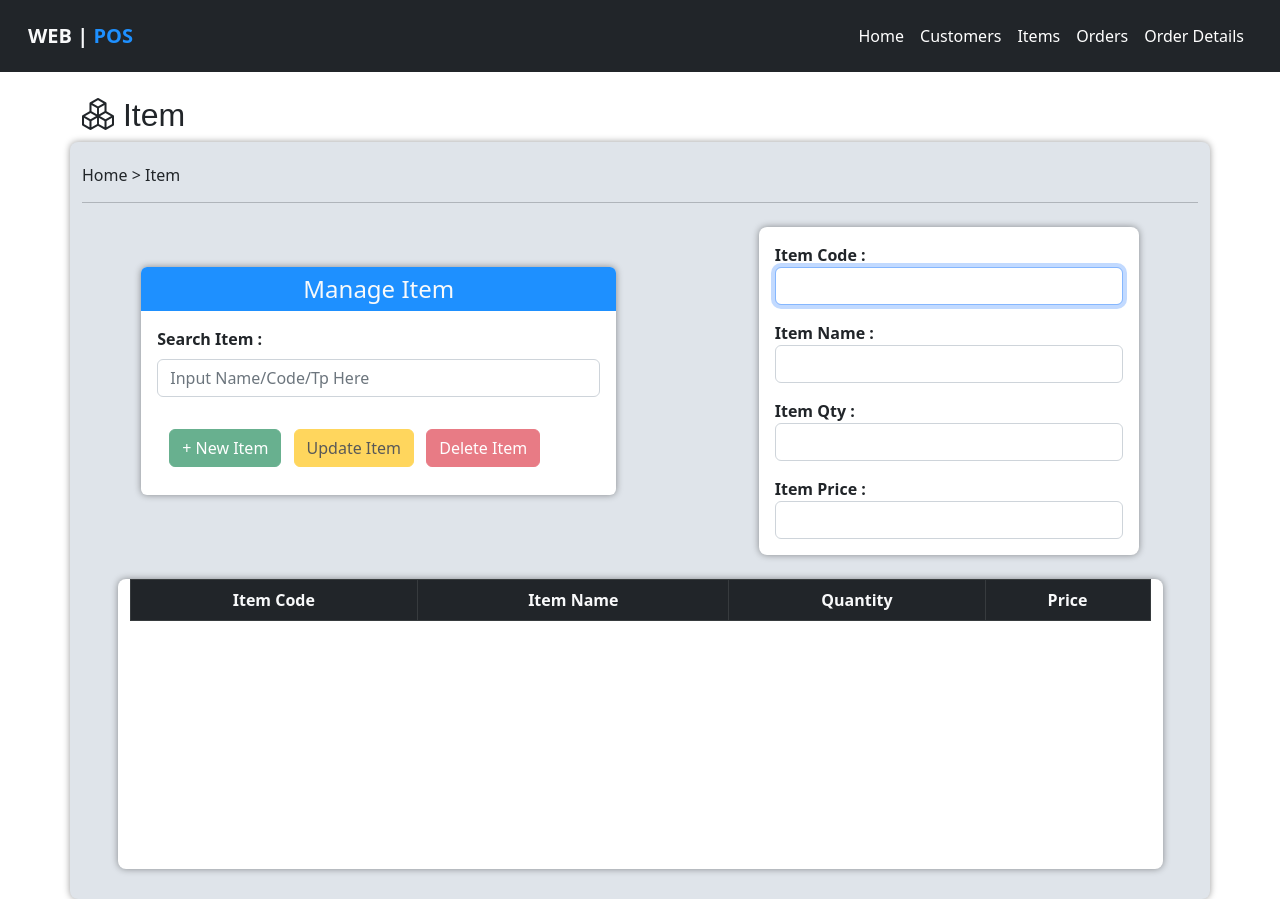
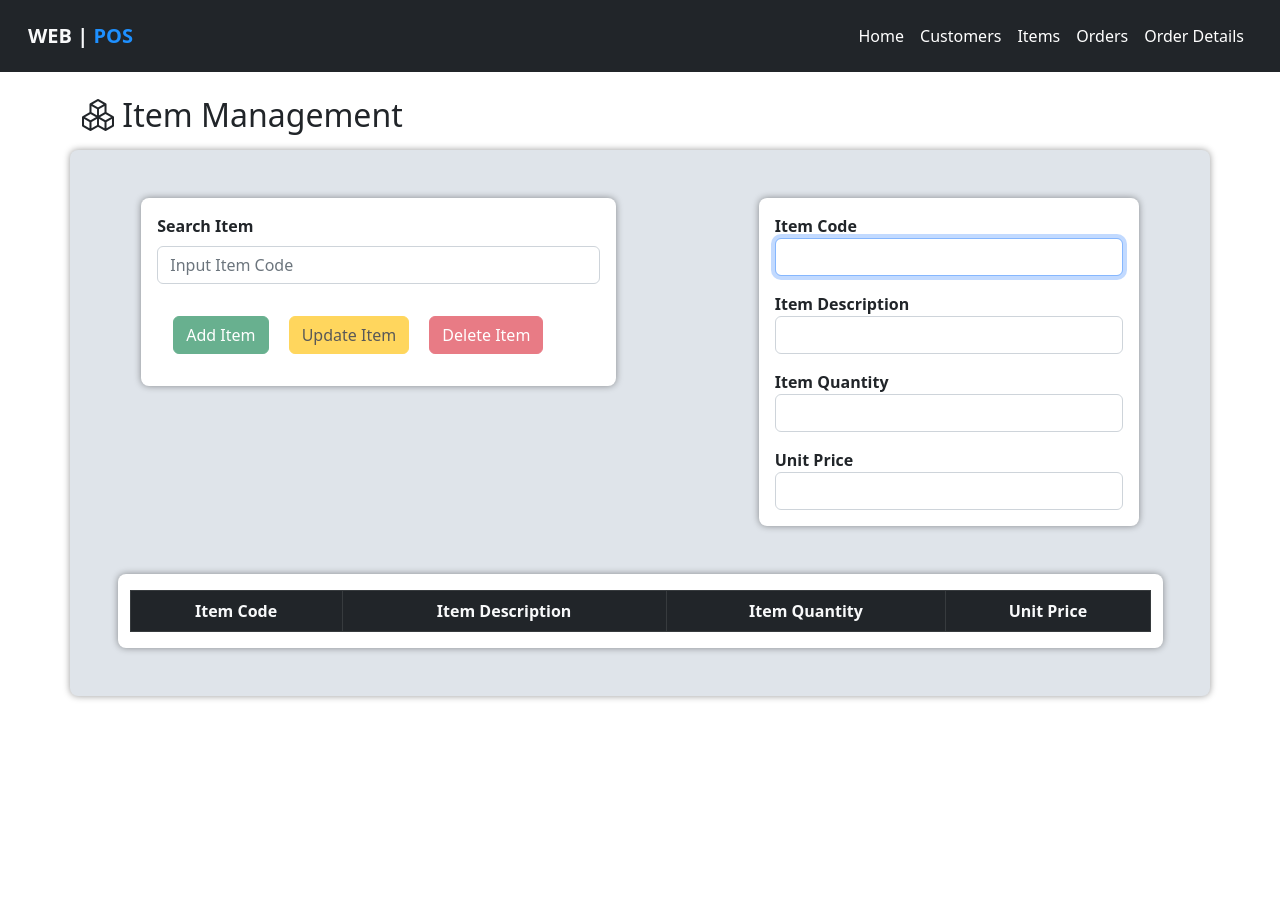
Before and after one commit to Kavithma-Thushal/JavaEE-POS, a plain HTML site: page FrontEnd-POS/pages/item.html in a window 1280 px wide. After the commit the page ends 800 px from the top, so only its background shows below. Drawn offline with Linux system fonts and the light colour scheme; no server answers.

Commit message:
Item Management Refactored

```diff
--- a/FrontEnd-POS/pages/item.html
+++ b/FrontEnd-POS/pages/item.html
@@ -48,82 +48,66 @@
     </nav>
 </header>
 
-<!--Items-->
+<!--Item Management-->
 <main class="container-fluid" id=ItemSection>
     <div class="container d-flex flex-grow-1 flex-column">
         <div class="position-relative d-inline-block mt-3 mt-lg-4 mt-md-4">
-            <h2 id="H1-1" style="font-family: Arial"><i
-                    class="bi bi-boxes"></i> Item
-            </h2>
+            <h2 id="H1-1"><i class="bi bi-boxes"></i> Item Management</h2>
         </div>
     </div>
-    <div class="container d-flex flex-grow-1 flex-column sectionBorder" style="background-color: #dfe4ea">
-        <div class="position-relative d-inline-block mt-3 mt-lg-4 mt-md-4">
-            <h6 id="H6-1">Home > Item</h6>
-            <hr>
-        </div>
+    <div class="container d-flex flex-grow-1 flex-column sectionBorder mb-5 mt-2" style="background-color: #dfe4ea">
         <div class="row justify-content-around" style="height: max-content">
             <!--Item Search-->
-            <div class="col-10 col-md-6 col-lg-5 p-0 mt-5 rounded-2 sectionBorder"
+            <div class="col-10 col-md-6 col-lg-5 p-0 mt-5 sectionBorder"
                  style="background-color: white; height: max-content">
-                <h4 class="text-center p-2 text-light rounded-top" style="background: dodgerblue">Manage Item</h4>
-                <div class="mb-3 ms-3 me-3 mt-3 ">
-                    <label class="fw-bold" for="ItemIdSearch">Search Item :</label>
-                    <input class="form-control me-2 mt-2" id="ItemIdSearch"
-                           placeholder="Input Name/Code/Tp Here"
-                           type="search">
+                <div class="mb-3 ms-3 me-3 mt-3">
+                    <label class="fw-bold" for="ItemIdSearch">Search Item</label>
+                    <input class="form-control me-2 mt-2" id="ItemIdSearch" type="search"
+                           placeholder="Input Item Code">
                 </div>
                 <div class="m-4">
-                    <button class="btn btn-success mt-2 m-1" id="btnAddItem" type="button">+ New Item
-                    </button>
-
-                    <button class="btn btn-warning mt-2 m-1" id="btnUpdateItem" type="button">Update Item
-                    </button>
-
-                    <button class="btn btn-danger mt-2 m-1" id="btnDeleteItem" type="button">Delete Item
-                    </button>
+                    <button class="btn btn-success mt-2 m-2" id="btnAddItem" type="button">Add Item</button>
+                    <button class="btn btn-warning mt-2 m-2" id="btnUpdateItem" type="button">Update Item</button>
+                    <button class="btn btn-danger mt-2 m-2" id="btnDeleteItem" type="button">Delete Item</button>
                 </div>
             </div>
             <!--Item Form-->
-            <div class="col-10 col-md-5 col-lg-4 p-0 mt-2 rounded-3 sectionBorder" style="background-color: white">
+            <div class="col-10 col-md-5 col-lg-4 p-0 mt-5 mb-4 sectionBorder" style="background-color: white">
                 <form action="item" id="itemForm">
                     <div class="mb-3 ms-3 me-3 mt-3 ">
-                        <label class="fw-bold" for="txtItemID">Item Code :</label>
+                        <label class="fw-bold" for="txtItemID">Item Code</label>
                         <input class="form-control" id="txtItemID" name="code" type="text">
                         <span class="control-error"></span>
                     </div>
-
                     <div class="mb-3 ms-3 me-3 mt-3 ">
-                        <label class="fw-bold" for="txtItemName">Item Name :</label>
+                        <label class="fw-bold" for="txtItemName">Item Description</label>
                         <input class="form-control " id="txtItemName" name="description" type="text">
                         <span class="control-error"></span>
                     </div>
-
                     <div class="mb-3 ms-3 me-3 mt-3 ">
-                        <label class="fw-bold" for="txtItemQty">Item Qty :</label>
+                        <label class="fw-bold" for="txtItemQty">Item Quantity</label>
                         <input class="form-control " id="txtItemQty" name="qty" type="text">
                         <span class="control-error"></span>
                     </div>
-
                     <div class="mb-3 ms-3 me-3 mt-3 ">
-                        <label class="fw-bold" for="txtItemPrice">Item Price :</label>
+                        <label class="fw-bold" for="txtItemPrice">Unit Price</label>
                         <input class="form-control " id="txtItemPrice" name="unitPrice" type="text">
                         <span class="control-error"></span>
                     </div>
                 </form>
             </div>
         </div>
-        <div class="row mt-1 mt-md-2 mt-lg-4 justify-content-around " style="height: 320px;">
+        <div class="row mt-5 mb-5 mt-md-2 mt-lg-4 justify-content-around">
             <!--Item Table-->
-            <div class="col-11 justify-content-around sectionBorder" style="height: 290px; background: white">
-                <div class="ItemTableDiv overflow-auto" style="height: 270px;">
-                    <table class="table table-success table-striped table-bordered table-hover">
-                        <thead class="text-light table-dark text-center  table-bordered sticky-top">
+            <div class="col-11 justify-content-around sectionBorder" style="background: white">
+                <div class="ItemTableDiv">
+                    <table class="table table-striped table-bordered table-hover mt-3">
+                        <thead class="text-light table-dark text-center  table-bordered">
                         <tr>
                             <th>Item Code</th>
-                            <th>Item Name</th>
-                            <th>Quantity</th>
-                            <th>Price</th>
+                            <th>Item Description</th>
+                            <th>Item Quantity</th>
+                            <th>Unit Price</th>
                         </tr>
                         </thead>
                         <tbody id="ItemTable"></tbody>
```
Also changed, not shown: FrontEnd-POS/pages/customer.html (+1 -1 lines).
